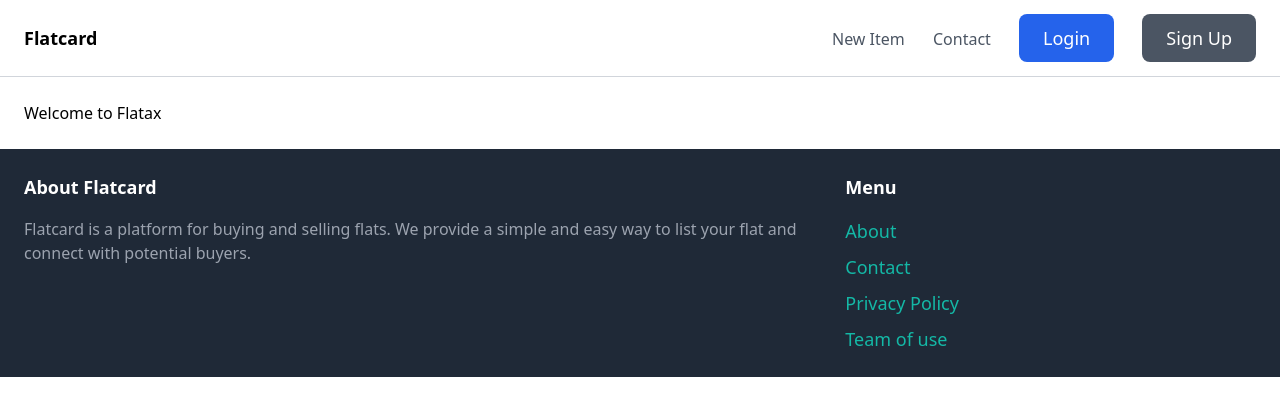
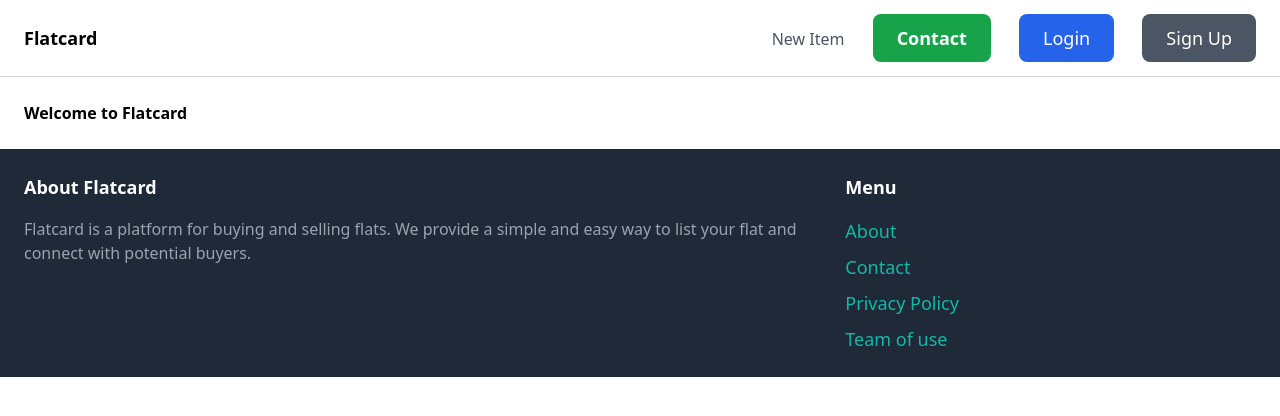
Before and after one commit to AnkanDebnath2/FLATcard, a Django app: page / in a window 1280 px wide. Shown: the top 416 px of the page. Run offline with Django 5.2, Linux system fonts and the light colour scheme; some libraries are stand-ins or nearby versions.

Commit message:
items add

```diff
--- a/flatax/templates/core/base.html
+++ b/flatax/templates/core/base.html
@@ -13,7 +13,8 @@
         <a href="/" class="text-lg font-semibold">Flatcard</a>
         <div class="space-x-6">
             <a href="/" class="text-gray-600 hover:text-gray-900">New Item</a>
-            <a href="/contact/" class="text-gray-600 hover:text-gray-900">Contact</a>
+            <a href="/contact/" class="px-6 py-3 text-lg font-semibold text-white bg-green-600 rounded-lg hover:bg-green-700">Contact</a>
+
 
 
             <a href="#" class="px-6 py-3 text-lg front-semibold text-white bg-blue-600 rounded-lg hover:bg-blue-700">Login</a>
--- a/flatax/templates/core/index.html
+++ b/flatax/templates/core/index.html
@@ -3,6 +3,9 @@
 {% block title %}Welcome{% endblock %}
 
 {% block content %}
-    <h1>Welcome to Flatax</h1>
+  <b>
+    <h1>Welcome to Flatcard</h1>
+  </b>
+
 
 {% endblock %}
```
Also changed, not shown: flatax/templates/core/contact.html (+8 -2 lines).
